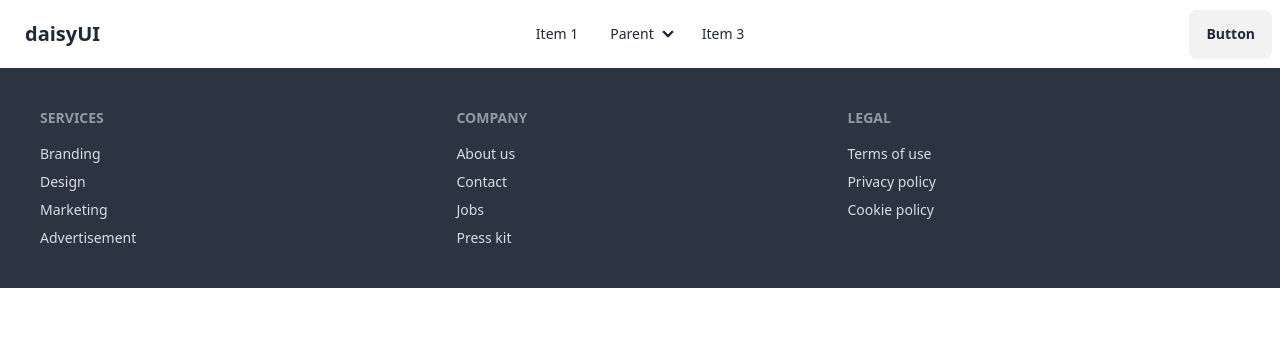
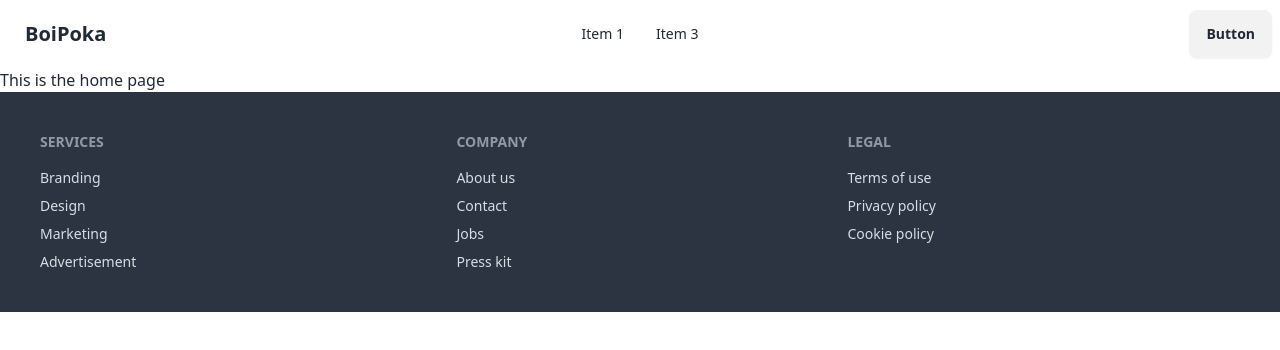
Before and after one commit to Shams-Joha/Book-Vibes-Practice, a React (Vite) app: page / in a window 1280 px wide. Shown: the top 350 px of the page. Built offline with nearby package versions, Linux system fonts and the light colour scheme.

Commit message:
nested routing

```diff
--- /dev/null
+++ b/src/components/Dashboard/Dashboard.jsx
@@ -0,0 +1,11 @@
+
+
+const Dashboard = () => {
+    return (
+        <div>
+            <h2 className="text-5xl">Dashboard is here</h2>
+        </div>
+    );
+};
+
+export default Dashboard;
--- /dev/null
+++ b/src/components/ErrorPage/ErrorPage.jsx
@@ -0,0 +1,12 @@
+
+
+const ErrorPage = () => {
+    return (
+        <div>
+            <h2 className="text-5xl">Page Not Found</h2>
+            <p>Status 404</p>
+        </div>
+    );
+};
+
+export default ErrorPage;
--- /dev/null
+++ b/src/components/Home/Home.jsx
@@ -0,0 +1,11 @@
+
+
+const Home = () => {
+    return (
+        <div>
+            <h2>This is the home page</h2>
+        </div>
+    );
+};
+
+export default Home;
--- a/src/components/NavBar/NavBar.jsx
+++ b/src/components/NavBar/NavBar.jsx
@@ -1,6 +1,12 @@
 
 
 const NavBar = () => {
+
+    const links = <>
+        <li><a>Item 1</a></li>
+        <li><a>Item 3</a></li>
+    </>
+
     return (
         <div className="navbar bg-base-100">
             <div className="navbar-start">
@@ -22,32 +28,18 @@
                     <ul
                         tabIndex={0}
                         className="menu menu-sm dropdown-content bg-base-100 rounded-box z-[1] mt-3 w-52 p-2 shadow">
-                        <li><a>Item 1</a></li>
-                        <li>
-                            <a>Parent</a>
-                            <ul className="p-2">
-                                <li><a>Submenu 1</a></li>
-                                <li><a>Submenu 2</a></li>
-                            </ul>
-                        </li>
-                        <li><a>Item 3</a></li>
+
+                            { links }
+
                     </ul>
                 </div>
-                <a className="btn btn-ghost text-xl">daisyUI</a>
+                <a className="btn btn-ghost text-xl">BoiPoka</a>
             </div>
             <div className="navbar-center hidden lg:flex">
                 <ul className="menu menu-horizontal px-1">
-                    <li><a>Item 1</a></li>
-                    <li>
-                        <details>
-                            <summary>Parent</summary>
-                            <ul className="p-2">
-                                <li><a>Submenu 1</a></li>
-                                <li><a>Submenu 2</a></li>
-                            </ul>
-                        </details>
-                    </li>
-                    <li><a>Item 3</a></li>
+
+                        { links }
+
                 </ul>
             </div>
             <div className="navbar-end">
--- a/src/components/Root/Root.jsx
+++ b/src/components/Root/Root.jsx
@@ -1,3 +1,4 @@
+import { Outlet } from "react-router-dom";
 import Footer from "../Footer/Footer";
 import NavBar from "../NavBar/NavBar";
 
@@ -6,6 +7,7 @@
     return (
         <div>
             <NavBar></NavBar>
+            <Outlet></Outlet>
             <Footer></Footer>
         </div>
     );
--- a/src/main.jsx
+++ b/src/main.jsx
@@ -7,11 +7,27 @@
   RouterProvider,
 } from "react-router-dom";
 import Root from './components/Root/Root';
+import ErrorPage from './components/ErrorPage/ErrorPage';
+import Home from './components/Home/Home';
+import Dashboard from './components/Dashboard/Dashboard';
 
 const router = createBrowserRouter([
   {
     path: "/",
     element: <Root></Root>,
+    errorElement: <ErrorPage></ErrorPage>,
+    children: [
+      {
+        path: '/',
+        element: <Home></Home>
+      },
+      {
+        path: 'dashboard',
+        element: <Dashboard></Dashboard>
+      }
+
+
+    ]
   },
 ]);
 
```
